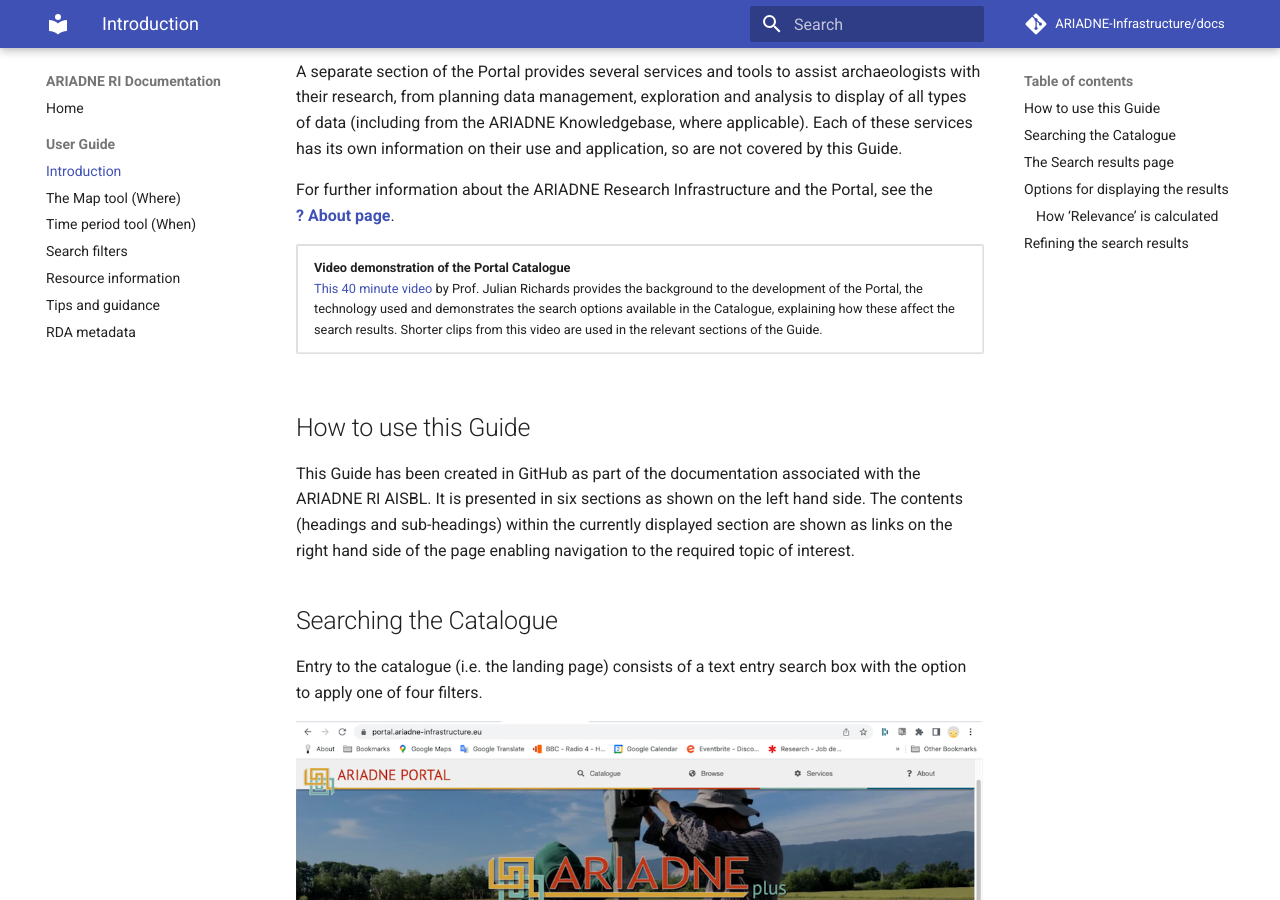
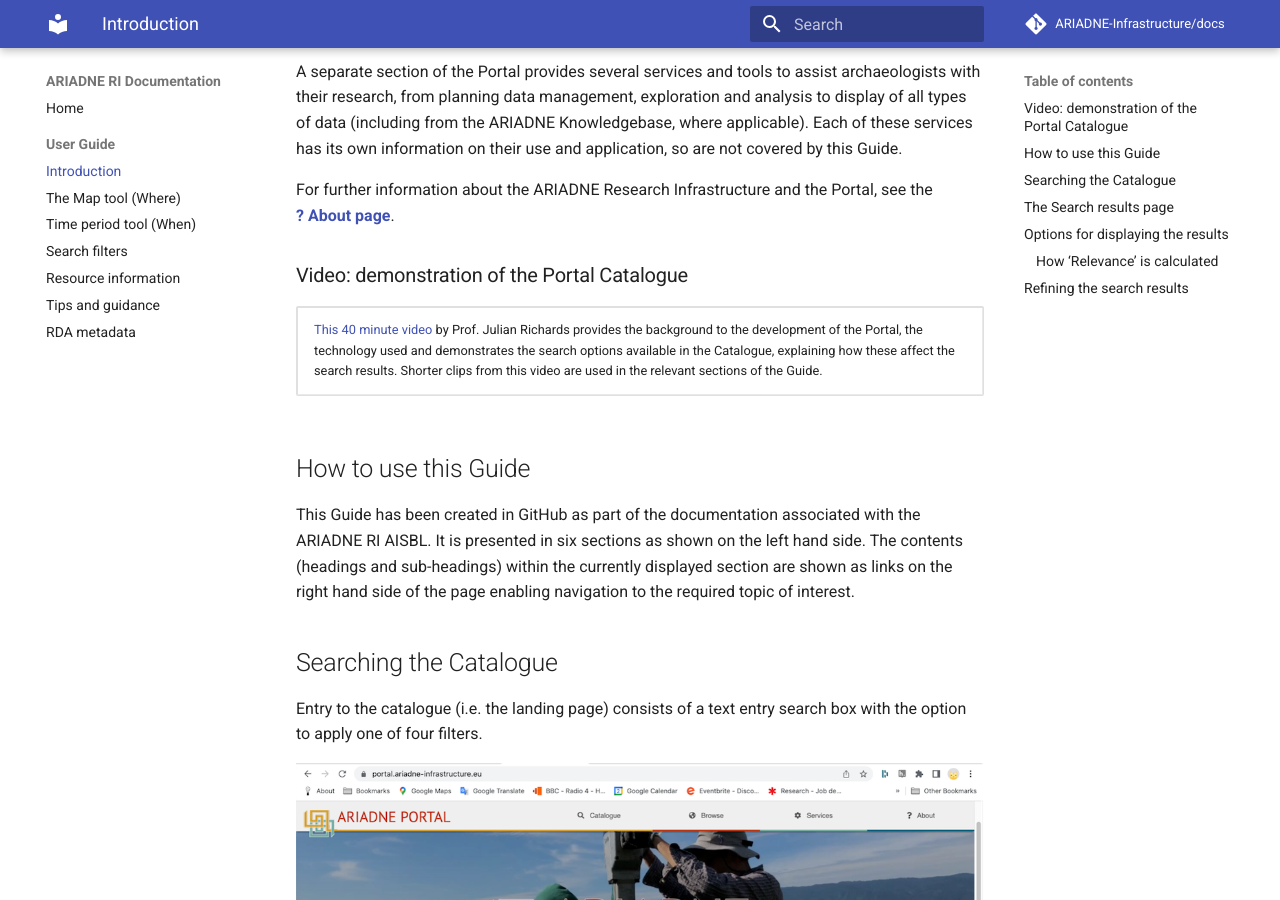
Before and after one commit to uoy-ads/hsds-data-catalogue-docs, an MkDocs documentation site: the page built from docs/Portal_User_Guide/Section-1_What.md, in a window 1280 px wide and 900 px high, scrolled down 381 px. Built offline with MkDocs 1.6.1 and Material for MkDocs 9.7.7, drawn with Linux system fonts in a browser that asks for light colours; comment, search, counter and statistics services are not loaded.

Commit message:
Update Section-1_What.md

```diff
--- a/docs/Portal_User_Guide/Section-1_What.md
+++ b/docs/Portal_User_Guide/Section-1_What.md
@@ -11,9 +11,10 @@
 
 For further information about the ARIADNE Research Infrastructure and the Portal, see the <BR> [**? About page**](https://portal.ariadne-infrastructure.eu/about).
 
+### Video: demonstration of the Portal Catalogue
 <table border="3" bgcolor="#ADD8E6">
     <tr>
-        <td><b>Video demonstration of the Portal Catalogue</b><Br><a href="https://www.ariadne-research-infrastructure.eu/catalogue-demonstration-video/">This 40 minute video</a> by Prof. Julian Richards provides the background to the development of the Portal, the technology used and demonstrates the search options available in the Catalogue, explaining how these affect the search results. Shorter clips from this video are used in the relevant sections of the Guide.
+        <td><a href="https://www.ariadne-research-infrastructure.eu/catalogue-demonstration-video/">This 40 minute video</a> by Prof. Julian Richards provides the background to the development of the Portal, the technology used and demonstrates the search options available in the Catalogue, explaining how these affect the search results. Shorter clips from this video are used in the relevant sections of the Guide.
 </td>
     </tr>
 </table>
```
